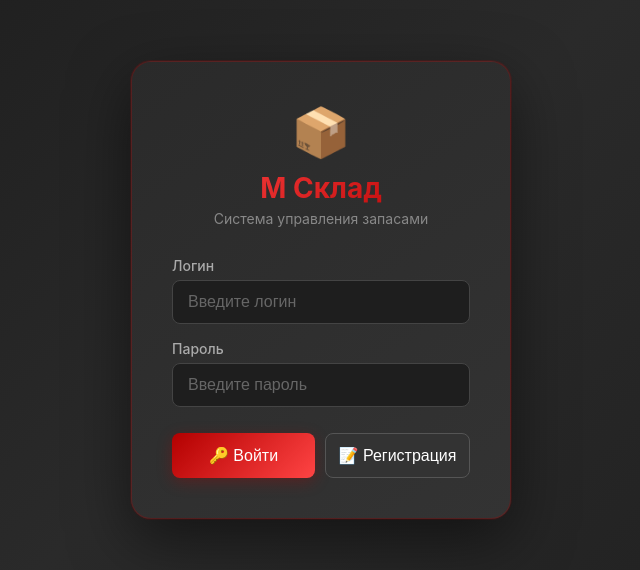
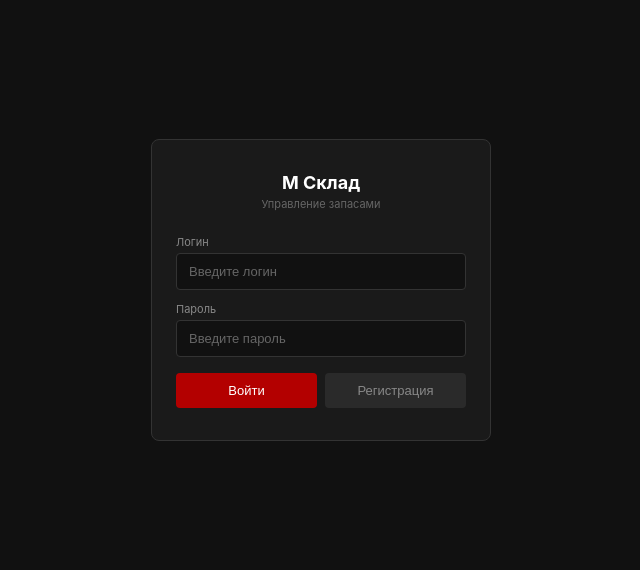
Before and after one commit to maxgogol228/Msklad, a React (Vite) app in the folder frontend/: page / in a window 1280 px wide. Shown: the part 110-680 px from the top of the page, without its empty margins (319-959 px from the left). Built offline with nearby package versions, Linux system fonts and the light colour scheme.

Commit message:
Update App.jsx

```diff
--- a/frontend/src/App.jsx
+++ b/frontend/src/App.jsx
@@ -1,79 +1,106 @@
 import React, { useState, useEffect } from "react";
 import Layout from "./layout/Layout";
 import API from "./api";
+
+const s = {
+  wrap: { height: "100vh", display: "flex", justifyContent: "center", alignItems: "center", background: "#111", padding: "16px" },
+  card: { background: "#1a1a1a", padding: "32px 24px", borderRadius: "8px", width: "100%", maxWidth: "340px", border: "1px solid #333" },
+  logo: { textAlign: "center", marginBottom: "24px" },
+  title: { fontSize: "18px", fontWeight: "bold", color: "#fff", margin: "0 0 4px" },
+  subtitle: { fontSize: "11px", color: "#666", margin: 0 },
+  form: { display: "flex", flexDirection: "column", gap: "12px" },
+  field: { display: "flex", flexDirection: "column", gap: "4px" },
+  label: { fontSize: "11px", color: "#888" },
+  input: { background: "#111", border: "1px solid #333", padding: "10px 12px", borderRadius: "4px", color: "#ccc", fontSize: "13px", outline: "none", width: "100%", boxSizing: "border-box" },
+  row: { display: "flex", gap: "8px", marginTop: "4px" },
+  btn: (c) => ({ flex: 1, padding: "10px", borderRadius: "4px", fontSize: "13px", cursor: "pointer", border: "none", background: c === 'red' ? "#b30000" : "#2a2a2a", color: c === 'red' ? "#fff" : "#888", opacity: 1 }),
+  error: { background: "rgba(255,0,0,0.08)", border: "1px solid rgba(255,0,0,0.2)", color: "#ff6666", padding: "10px", borderRadius: "4px", fontSize: "11px", textAlign: "center" },
+  savedRow: { marginTop: "12px", paddingTop: "12px", borderTop: "1px solid #222" },
+  savedTitle: { fontSize: "10px", color: "#555", marginBottom: "6px" },
+  savedBtn: { display: "block", width: "100%", padding: "8px 10px", background: "#1a1a1a", border: "1px solid #333", borderRadius: "4px", color: "#aaa", cursor: "pointer", fontSize: "12px", marginBottom: "4px", textAlign: "left" },
+  savedDel: { background: "none", border: "none", color: "#ff6666", cursor: "pointer", fontSize: "12px", float: "right", padding: "0 4px" }
+};
 
 export default function App() {
   const [user, setUser] = useState(null);
   const [form, setForm] = useState({ login: "", password: "" });
   const [error, setError] = useState("");
   const [loading, setLoading] = useState(false);
-  const [checkingSession, setCheckingSession] = useState(true);
+  const [checking, setChecking] = useState(true);
+  const [savedAccounts, setSavedAccounts] = useState([]);
 
+  // Загрузка сохранённых аккаунтов
   useEffect(() => {
-    const checkSession = async () => {
+    try {
+      const saved = localStorage.getItem('saved_accounts');
+      if (saved) setSavedAccounts(JSON.parse(saved));
+    } catch (e) {}
+  }, []);
+
+  // Авто-вход если есть токен
+  useEffect(() => {
+    const autoLogin = async () => {
       const token = localStorage.getItem('auth_token');
       const savedUser = localStorage.getItem('user_data');
-
       if (token && savedUser) {
         try {
           const res = await API.get("/auth/check-session");
           setUser(res.data.user);
           localStorage.setItem('user_data', JSON.stringify(res.data.user));
+          return;
         } catch (e) {
-          console.log("Session check failed:", e.message);
           localStorage.removeItem('auth_token');
           localStorage.removeItem('user_data');
         }
       }
-      setCheckingSession(false);
+      setChecking(false);
     };
+    autoLogin();
+  }, []);
 
-    checkSession();
-    const interval = setInterval(checkSession, 30000);
-    return () => clearInterval(interval);
-  }, []);
+  const saveAccount = (login) => {
+    const updated = savedAccounts.filter(a => a.login !== login);
+    updated.unshift({ login, date: Date.now() });
+    if (updated.length > 5) updated.pop();
+    setSavedAccounts(updated);
+    localStorage.setItem('saved_accounts', JSON.stringify(updated));
+  };
+
+  const removeSaved = (login) => {
+    const updated = savedAccounts.filter(a => a.login !== login);
+    setSavedAccounts(updated);
+    localStorage.setItem('saved_accounts', JSON.stringify(updated));
+  };
 
   const login = async (e) => {
     e.preventDefault();
-    if (!form.login || !form.password) {
-      setError("Заполните все поля");
-      return;
-    }
-
-    setLoading(true);
-    setError("");
-
+    if (!form.login || !form.password) { setError("Заполните все поля"); return; }
+    setLoading(true); setError("");
     try {
       const res = await API.post("/auth/login", form);
-      console.log("LOGIN OK:", res.data);
       localStorage.setItem('auth_token', res.data.token);
       localStorage.setItem('user_data', JSON.stringify(res.data.user));
+      saveAccount(form.login);
       setUser(res.data.user);
     } catch (e) {
-      console.error("LOGIN ERROR:", e.response?.data || e.message);
       setError(e.response?.data?.error || "Ошибка входа");
-    } finally {
-      setLoading(false);
-    }
+    } finally { setLoading(false); }
   };
 
   const register = async () => {
-    if (!form.login || !form.password) {
-      setError("Заполните все поля");
-      return;
-    }
-
-    setLoading(true);
-    setError("");
-
+    if (!form.login || !form.password) { setError("Заполните все поля"); return; }
+    setLoading(true); setError("");
     try {
       const res = await API.post("/auth/register", form);
-      alert(res.data.message || "Регистрация успешна!");
+      setError("");
+      const msg = document.createElement('div');
+      msg.style.cssText = 'position:fixed;bottom:16px;right:16px;background:#1a3a1a;border:1px solid #2d5a2d;color:#4CAF50;padding:10px 16px;border-radius:4px;font-size:12px;z-index:9999';
+      msg.textContent = res.data.message || "Регистрация успешна";
+      document.body.appendChild(msg);
+      setTimeout(() => msg.remove(), 3000);
     } catch (e) {
       setError(e.response?.data?.error || "Ошибка регистрации");
-    } finally {
-      setLoading(false);
-    }
+    } finally { setLoading(false); }
   };
 
   const handleLogout = () => {
@@ -82,192 +109,49 @@ export default function App() {
     setUser(null);
   };
 
-  // Показываем загрузку пока проверяем сессию
-  if (checkingSession) {
+  if (checking) {
+    return <div style={{ height: "100vh", display: "flex", justifyContent: "center", alignItems: "center", background: "#111", color: "#555", fontSize: "13px" }}>Загрузка...</div>;
+  }
+
+  if (!user) {
     return (
-      <div style={{
-        height: "100vh",
-        display: "flex",
-        justifyContent: "center",
-        alignItems: "center",
-        background: "#1e1e1e",
-        color: "#fff",
-        fontSize: "18px"
-      }}>
-        <div style={{ textAlign: "center" }}>
-          <div style={{ fontSize: "40px", marginBottom: "15px" }}>📦</div>
-          <p>Загрузка...</p>
+      <div style={s.wrap}>
+        <div style={s.card}>
+          <div style={s.logo}>
+            <h1 style={s.title}>М Склад</h1>
+            <p style={s.subtitle}>Управление запасами</p>
+          </div>
+          <form onSubmit={login} style={s.form}>
+            <div style={s.field}>
+              <label style={s.label}>Логин</label>
+              <input placeholder="Введите логин" value={form.login} onChange={e => setForm({ ...form, login: e.target.value })} style={s.input} autoFocus autoComplete="username" />
+            </div>
+            <div style={s.field}>
+              <label style={s.label}>Пароль</label>
+              <input type="password" placeholder="Введите пароль" value={form.password} onChange={e => setForm({ ...form, password: e.target.value })} style={s.input} autoComplete="current-password" />
+            </div>
+            <div style={s.row}>
+              <button type="submit" disabled={loading} style={s.btn('red')}>{loading ? "Вход..." : "Войти"}</button>
+              <button type="button" onClick={register} disabled={loading} style={s.btn('dark')}>Регистрация</button>
+            </div>
+            {error && <div style={s.error}>{error}</div>}
+          </form>
+
+          {savedAccounts.length > 0 && (
+            <div style={s.savedRow}>
+              <div style={s.savedTitle}>Сохранённые входы</div>
+              {savedAccounts.map(acc => (
+                <button key={acc.login} style={s.savedBtn} onClick={() => setForm({ ...form, login: acc.login })}>
+                  {acc.login}
+                  <span style={s.savedDel} onClick={(e) => { e.stopPropagation(); removeSaved(acc.login); }}>x</span>
+                </button>
+              ))}
+            </div>
+          )}
         </div>
       </div>
     );
   }
 
-  // Страница входа
-  if (!user) {
-    return (
-      <div style={styles.wrapper}>
-        <div style={styles.card}>
-          <div style={styles.logo}>
-            <div style={styles.logoIcon}>📦</div>
-            <h1 style={styles.title}>М Склад</h1>
-            <p style={styles.subtitle}>Система управления запасами</p>
-          </div>
-
-          <form onSubmit={login} style={styles.form}>
-            <div style={styles.inputGroup}>
-              <label style={styles.label}>Логин</label>
-              <input
-                placeholder="Введите логин"
-                value={form.login}
-                onChange={e => setForm({ ...form, login: e.target.value })}
-                style={styles.input}
-                autoFocus
-              />
-            </div>
-
-            <div style={styles.inputGroup}>
-              <label style={styles.label}>Пароль</label>
-              <input
-                type="password"
-                placeholder="Введите пароль"
-                value={form.password}
-                onChange={e => setForm({ ...form, password: e.target.value })}
-                style={styles.input}
-                autoComplete="current-password"
-              />
-            </div>
-
-            <div style={styles.buttons}>
-              <button type="submit" style={{
-                ...styles.button,
-                ...styles.primaryButton,
-                opacity: loading ? 0.7 : 1
-              }} disabled={loading}>
-                {loading ? "Загрузка..." : "🔑 Войти"}
-              </button>
-
-              <button type="button" onClick={register} style={{
-                ...styles.button,
-                ...styles.secondaryButton,
-                opacity: loading ? 0.7 : 1
-              }} disabled={loading}>
-                📝 Регистрация
-              </button>
-            </div>
-
-            {error && (
-              <div style={styles.error}>
-                <span>⚠️</span> {error}
-              </div>
-            )}
-          </form>
-        </div>
-      </div>
-    );
-  }
-
-  // Основной интерфейс - передаем initialPage="tasks"
   return <Layout user={user} setUser={setUser} onLogout={handleLogout} initialPage="tasks" />;
 }
-
-const styles = {
-  wrapper: {
-    height: "100vh",
-    display: "flex",
-    justifyContent: "center",
-    alignItems: "center",
-    background: "linear-gradient(135deg, #1a1a1a 0%, #2a2a2a 50%, #1e1e1e 100%)",
-    padding: "20px"
-  },
-  card: {
-    background: "linear-gradient(145deg, #2a2a2a, #333)",
-    padding: "40px",
-    borderRadius: "20px",
-    width: "100%",
-    maxWidth: "380px",
-    color: "#fff",
-    boxShadow: "0 20px 60px rgba(0,0,0,0.5), 0 0 0 1px rgba(179,0,0,0.2)",
-    border: "1px solid rgba(179,0,0,0.3)"
-  },
-  logo: {
-    textAlign: "center",
-    marginBottom: "30px"
-  },
-  logoIcon: {
-    fontSize: "48px",
-    marginBottom: "10px"
-  },
-  title: {
-    fontSize: "28px",
-    fontWeight: "bold",
-    margin: "0 0 5px 0",
-    background: "linear-gradient(135deg, #ff4444, #b30000)",
-    WebkitBackgroundClip: "text",
-    WebkitTextFillColor: "transparent"
-  },
-  subtitle: {
-    fontSize: "14px",
-    color: "#888",
-    margin: 0
-  },
-  form: {
-    display: "flex",
-    flexDirection: "column",
-    gap: "16px"
-  },
-  inputGroup: {
-    display: "flex",
-    flexDirection: "column",
-    gap: "6px"
-  },
-  label: {
-    fontSize: "14px",
-    color: "#aaa",
-    fontWeight: "500"
-  },
-  input: {
-    background: "#1e1e1e",
-    border: "1px solid #444",
-    padding: "12px 15px",
-    borderRadius: "8px",
-    color: "#fff",
-    fontSize: "16px",
-    outline: "none",
-    boxSizing: "border-box",
-    width: "100%"
-  },
-  buttons: {
-    display: "flex",
-    gap: "10px",
-    marginTop: "10px"
-  },
-  button: {
-    flex: 1,
-    padding: "12px",
-    borderRadius: "8px",
-    fontSize: "16px",
-    fontWeight: "500",
-    cursor: "pointer",
-    transition: "all 0.3s",
-    border: "none"
-  },
-  primaryButton: {
-    background: "linear-gradient(135deg, #b30000, #ff4444)",
-    color: "#fff",
-    boxShadow: "0 4px 15px rgba(179,0,0,0.3)"
-  },
-  secondaryButton: {
-    background: "#333",
-    color: "#fff",
-    border: "1px solid #555"
-  },
-  error: {
-    background: "rgba(255,0,0,0.1)",
-    border: "1px solid rgba(255,0,0,0.3)",
-    color: "#ff4444",
-    padding: "12px",
-    borderRadius: "8px",
-    fontSize: "14px",
-    textAlign: "center"
-  }
-};
```
